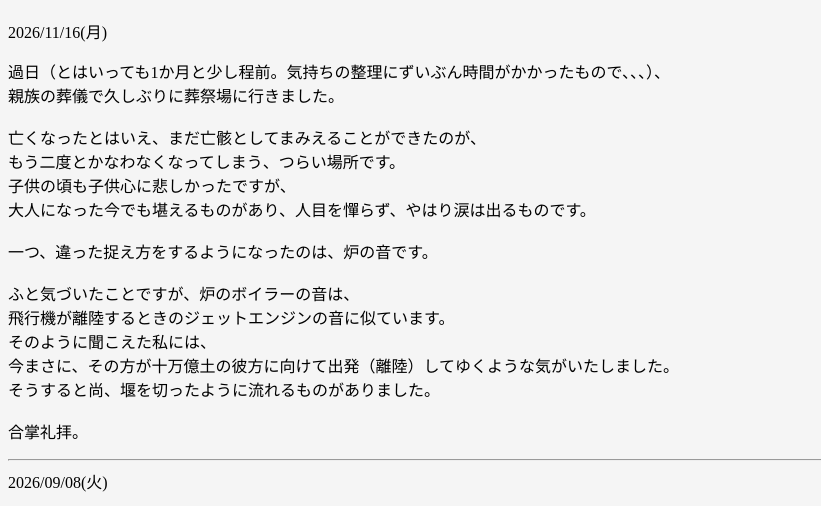
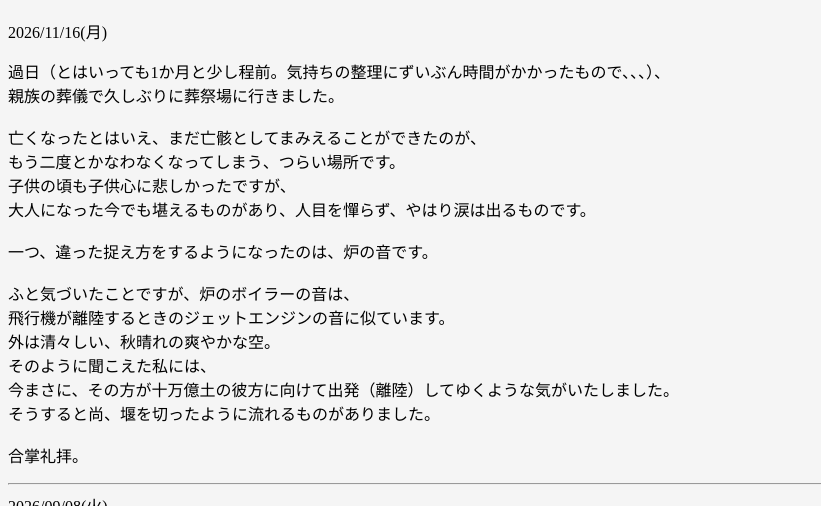
Before and after one commit to nostalgic-carrel/nostalgic-carrel.github.io, a plain HTML site: page diary.html in a window 1280 px wide. Shown: the part 215-721 px from the top of the page, without its empty margins (0-821 px from the left). Drawn offline with Linux system fonts and the light colour scheme.

Commit message:
Update diary.html

```diff
--- a/diary.html
+++ b/diary.html
@@ -25,6 +25,7 @@ This website is written in Japanese.<br>
 一つ、違った捉え方をするようになったのは、炉の音です。<br><br>
 ふと気づいたことですが、炉のボイラーの音は、<br>
 飛行機が離陸するときのジェットエンジンの音に似ています。<br>
+外は清々しい、秋晴れの爽やかな空。<br>
 そのように聞こえた私には、<br>
 今まさに、その方が十万億土の彼方に向けて出発（離陸）してゆくような気がいたしました。<br>
 そうすると尚、堰を切ったように流れるものがありました。<br><br>
```
